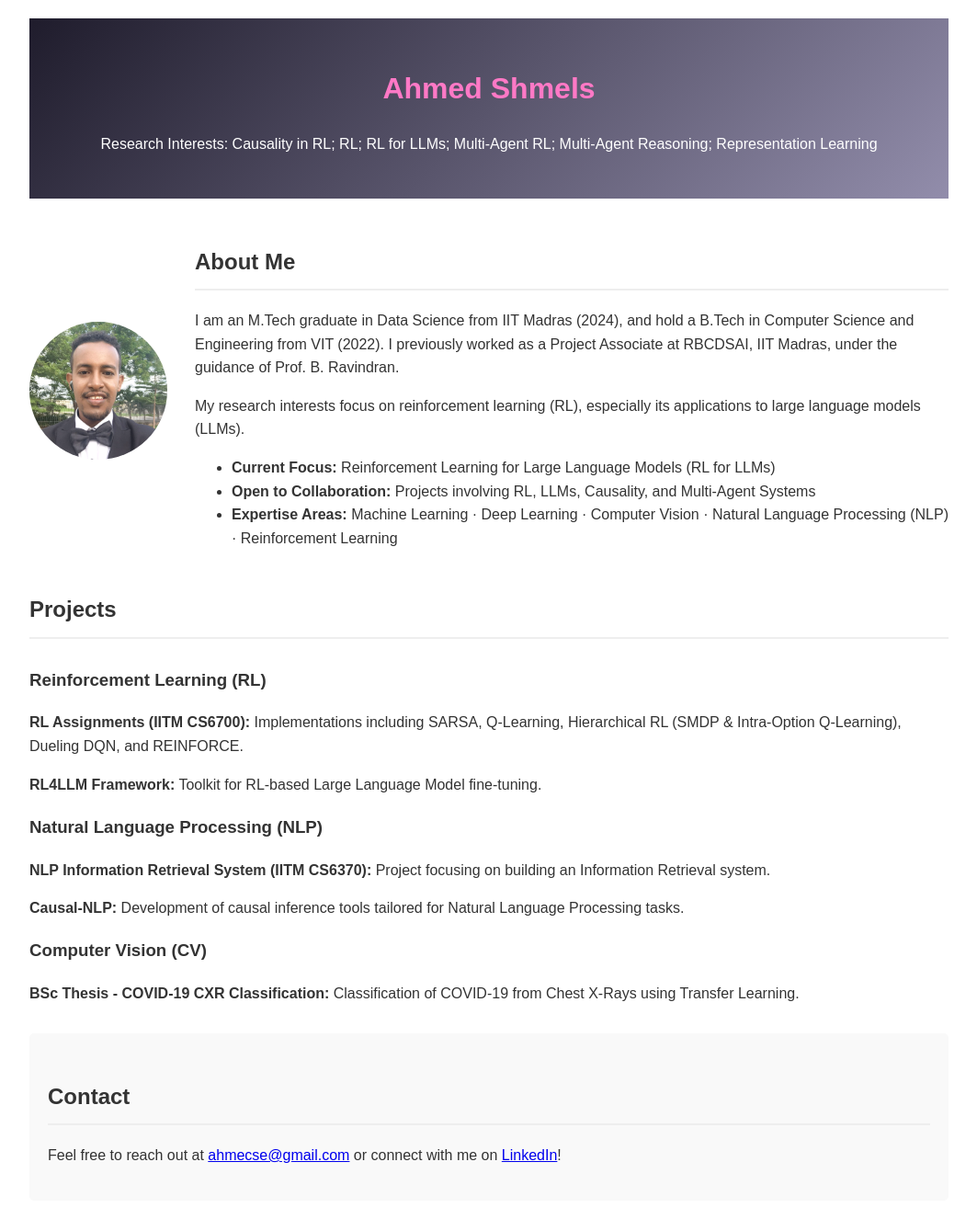
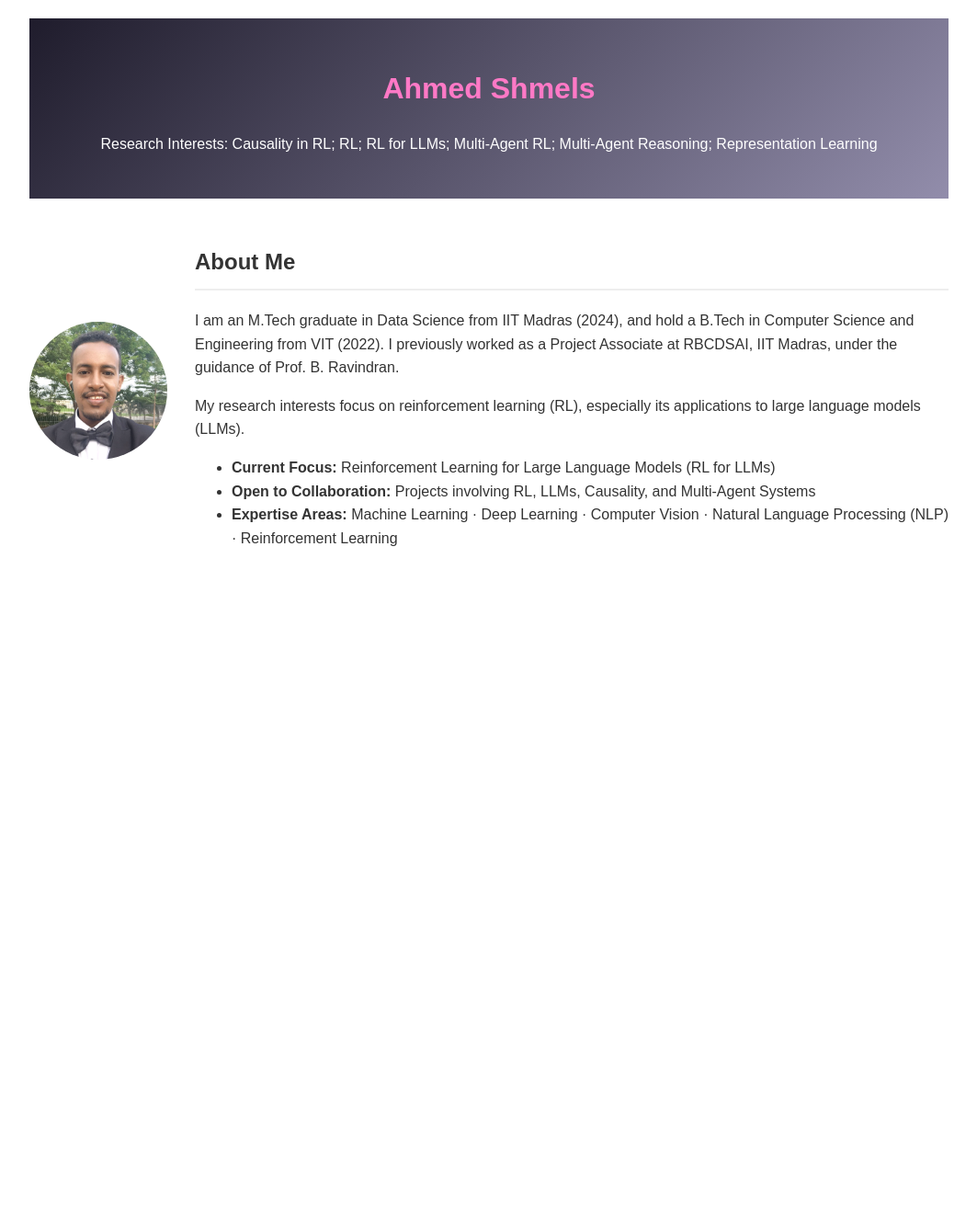
Before and after one commit to ahmecse/ahmecse.github.io, a Jekyll site: the page preview/index.html, which Jekyll copies as it is, in a window 1280 px wide. Shown: the whole page at 92% size, without its empty margins (108-1171 px from the left). Built offline with Jekyll 4.4.1, drawn with Linux system fonts in a browser that asks for light colours; after the commit the page ends 900 px from its top, so only the background shows below that.

Commit message:
Your descriptive commit message

```diff
--- a/preview/index.html
+++ b/preview/index.html
@@ -76,35 +76,5 @@
                 </ul>
             </div>
         </div>
-
-        <h2>Projects</h2>
-        <div class="projects">
-            <h3>Reinforcement Learning (RL)</h3>
-            <div class="project">
-                <p><strong>RL Assignments (IITM CS6700):</strong> Implementations including SARSA, Q-Learning, Hierarchical RL (SMDP & Intra-Option Q-Learning), Dueling DQN, and REINFORCE.</p>
-            </div>
-            <div class="project">
-                <p><strong>RL4LLM Framework:</strong> Toolkit for RL-based Large Language Model fine-tuning.</p>
-            </div>
-
-            <h3>Natural Language Processing (NLP)</h3>
-            <div class="project">
-                <p><strong>NLP Information Retrieval System (IITM CS6370):</strong> Project focusing on building an Information Retrieval system.</p>
-            </div>
-            <div class="project">
-                <p><strong>Causal-NLP:</strong> Development of causal inference tools tailored for Natural Language Processing tasks.</p>
-            </div>
-
-            <h3>Computer Vision (CV)</h3>
-            <div class="project">
-                <p><strong>BSc Thesis - COVID-19 CXR Classification:</strong> Classification of COVID-19 from Chest X-Rays using Transfer Learning.</p>
-            </div>
-        </div>
-
-        <div class="contact">
-            <h2>Contact</h2>
-            <p>Feel free to reach out at <a href="mailto:ahmecse@gmail.com">ahmecse@gmail.com</a> or connect with me on <a href="https://linkedin.com/in/ahmecse">LinkedIn</a>!</p>
-        </div>
-    </div>
 </body>
 </html>
```
